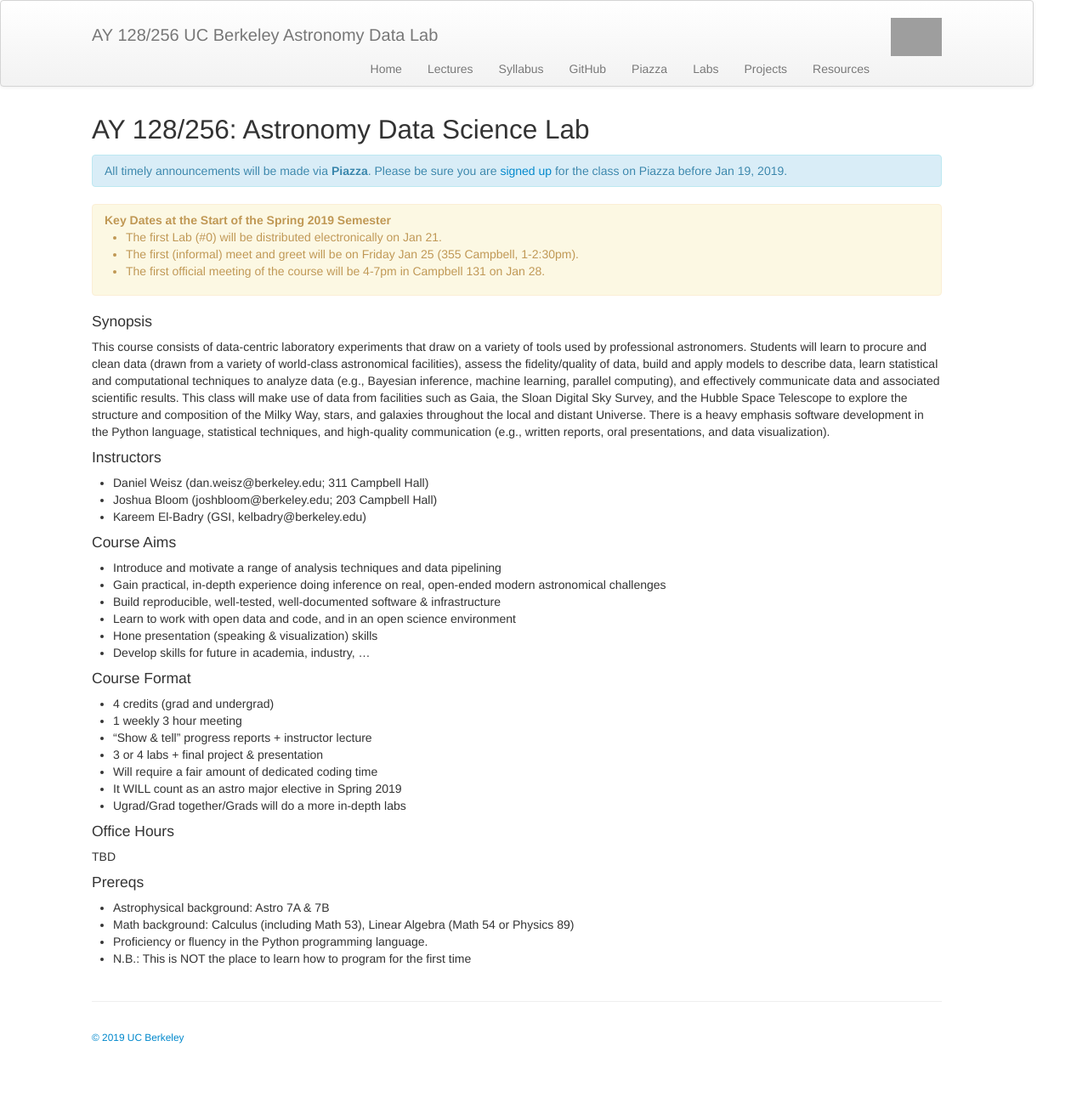
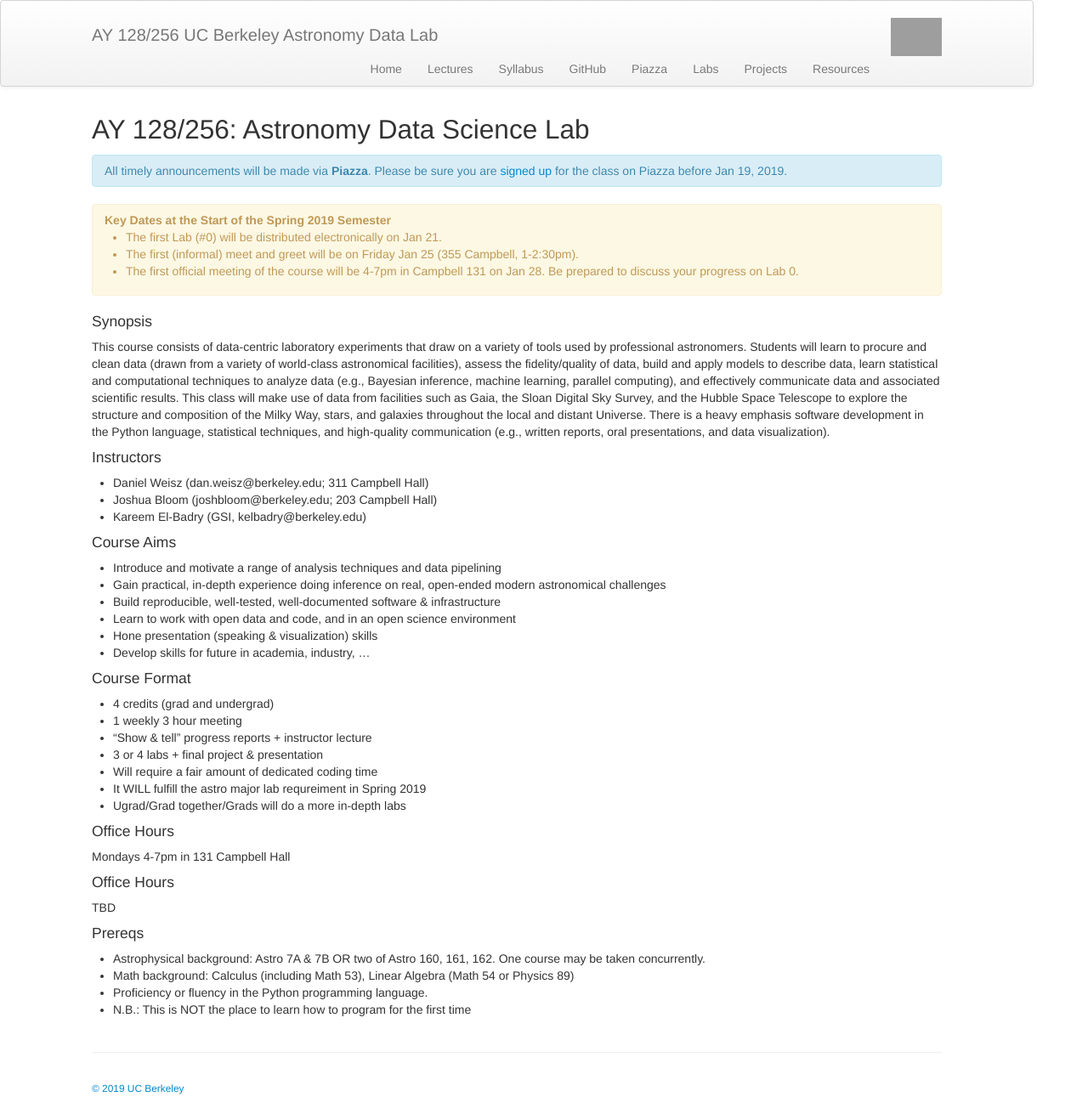
Before and after one commit to ucb-datalab/ucb-datalab.github.io, a Jekyll site: the page built from index.md, in a window 1280 px wide. Shown: the whole page at 85% size. Built offline with Jekyll 4.4.1, drawn with Linux system fonts in a browser that asks for light colours; before the commit the page ends 1251 px from its top, so only the background shows below that; grey boxes are pictures that could not be loaded.

Commit message:
added a few more logistics

```diff
--- a/index.md
+++ b/index.md
@@ -14,7 +14,7 @@ title: Astronomy Data Science Lab
 <ul>
 <li>The first Lab (#0) will be distributed electronically on Jan 21.</li>
 <li>The first (informal) meet and greet will be on Friday Jan 25 (355 Campbell, 1-2:30pm).</li>
-<li>The first official meeting of the course will be 4-7pm in Campbell 131 on Jan 28.</li>
+<li>The first official meeting of the course will be 4-7pm in Campbell 131 on Jan 28. Be prepared to discuss your progress on Lab 0.</li>
 </ul>
 
 </div>
@@ -29,6 +29,7 @@ This course consists of data-centric laboratory experiments that draw on a varie
 * Daniel Weisz (dan.weisz@berkeley.edu; 311 Campbell Hall)
 * Joshua Bloom (joshbloom@berkeley.edu; 203 Campbell Hall)
 * Kareem El-Badry (GSI, kelbadry@berkeley.edu)
+
 
 #### Course Aims
 
@@ -47,9 +48,13 @@ This course consists of data-centric laboratory experiments that draw on a varie
 * “Show & tell” progress reports + instructor lecture
 * 3 or 4 labs + final project & presentation
 * Will require a fair amount of dedicated coding time
-* It WILL count as an astro major elective in Spring 2019
+* It WILL fulfill the astro major lab requreiment in Spring 2019
 * Ugrad/Grad together/Grads will do a more in-depth labs
 
+
+#### Office Hours
+
+Mondays 4-7pm in 131 Campbell Hall
 
 
 #### Office Hours
@@ -58,7 +63,7 @@ TBD
 
 #### Prereqs
 
-* Astrophysical background: Astro 7A & 7B
+* Astrophysical background: Astro 7A & 7B OR two of Astro 160, 161, 162.  One course may be taken concurrently.
 * Math background: Calculus (including Math 53), Linear Algebra (Math 54 or Physics 89)
 * Proficiency or fluency in the Python programming language.
 * N.B.: This is NOT the place to learn how to program for the first time
```
